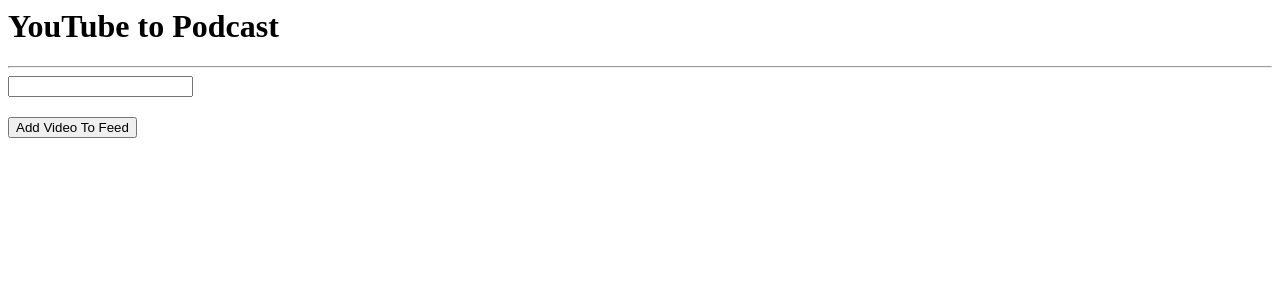
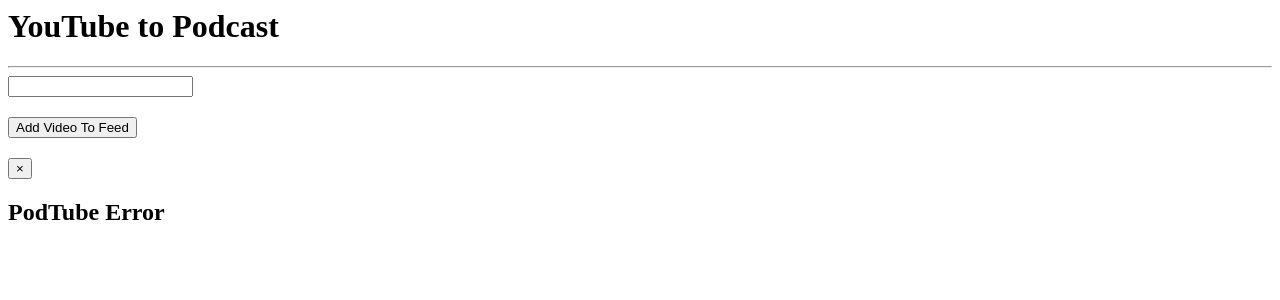
Before and after one commit to MikeDombo/AudioDidact, a PHP site: page /views/addVideoView.html in a window 1280 px wide. Shown: the top 300 px of the page. Run offline with PHP 8.4, Linux system fonts and the light colour scheme.

Commit message:
Add Modal
Fix SQL to get unused videos from database.

```diff
--- a/classes/MySQLDAL.php
+++ b/classes/MySQLDAL.php
@@ -517,7 +517,10 @@ class MySQLDAL extends DAL{
 		$feedTable = $this->feedTable;
 		$userTable = $this->usertable;
 		try{
-			$pruneSQL = "SELECT `videoID`, ((MaxOrderID-orderID)>=feedLength) AS `isUnNeeded` FROM (SELECT
+			$pruneSQL = "SELECT `videoID`,
+							MIN((MaxOrderID-orderID)>=feedLength) AS `isUnNeeded`
+							FROM
+								(SELECT
 								`".$feedTable."`.`userID`,
 								`".$userTable."`.`feedLength`,
 								videoID,
--- a/views/addVideoView.html
+++ b/views/addVideoView.html
@@ -56,7 +56,10 @@
 
 						if(result.stage == -1){
 							error = result.error;
-							alert(result.error);
+							$('#Error-Modal-Text').text(error);
+							$('#Error-Modal').modal({
+								show: true
+							});
 						}
 
 						var totalProg = ((100/(numberOfStages))*result.stage) + (result.progress/numberOfStages);
@@ -78,4 +81,15 @@
 		}
 	}
 	</script>
+	<div id="Error-Modal" class="modal fade" tabindex="-1" role="dialog">
+		<div class="modal-dialog">
+			<div class="modal-content">
+				<button type="button" class="close" data-dismiss="modal" aria-label="Close"><span aria-hidden="true">&times;</span></button>
+				<h2 class="modal-title">PodTube Error</h2>
+				<div class="modal-body">
+					<h3 id="Error-Modal-Text"></h3>
+				</div>
+			</div>
+		</div>
+	</div>
 </div>
```
Also changed, not shown: yt.php (+8 -8 lines). Lines whose indentation alone changed are shown as unchanged.
